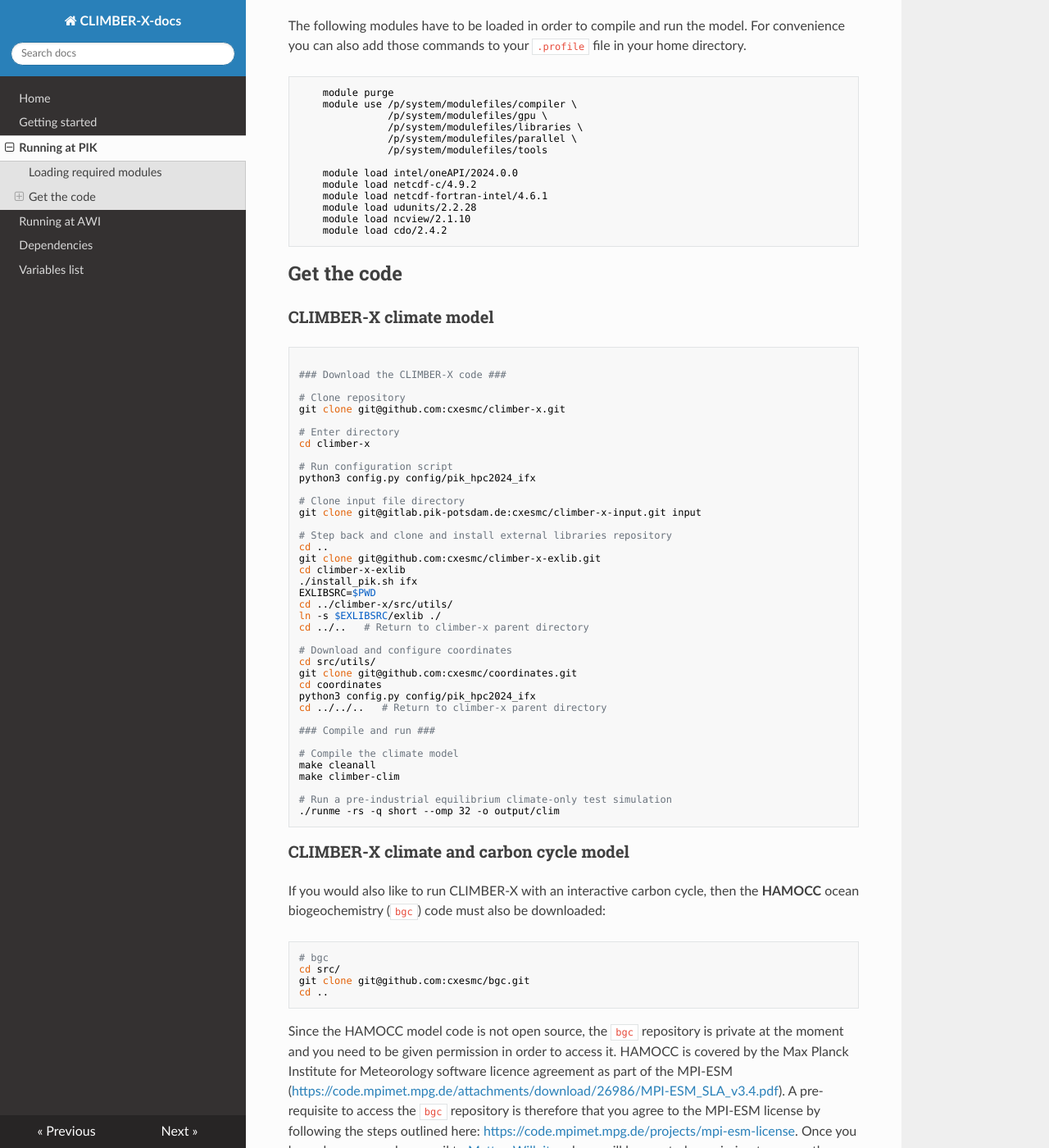
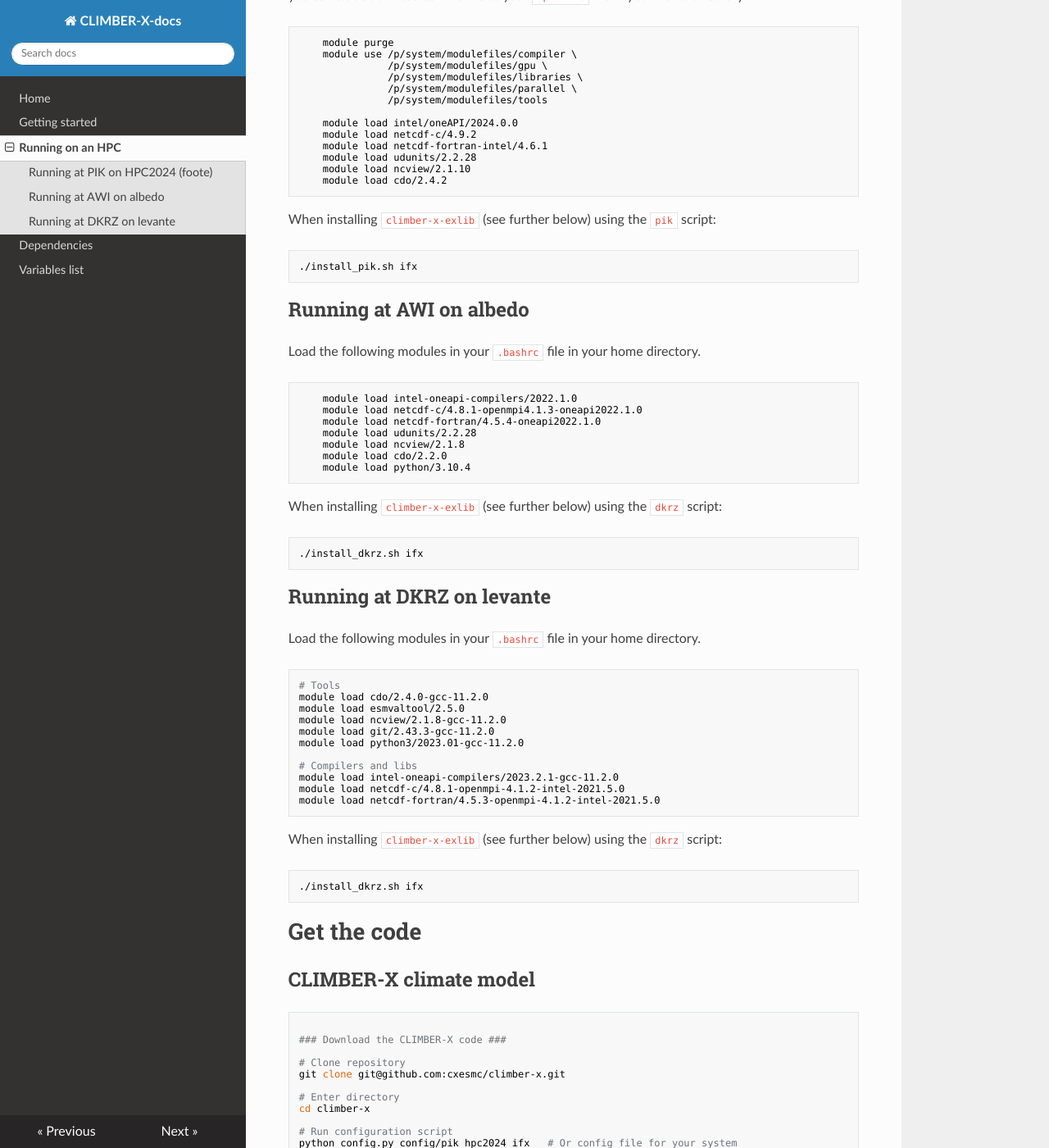
Before and after one commit to cxesmc/climber-docs, an MkDocs documentation site: the page built from docs/running-on-hpc.md, in a window 1280 px wide and 1400 px high, scrolled down 305 px. Shown: the whole window at 82% size. Built offline with MkDocs 1.6.1, drawn with Linux system fonts in a browser that asks for light colours; nearby versions of some CDN libraries; some of the changed text lies outside the part shown.

Commit message:
Updated running documentation for HPCs - condensed to one file.

````diff
--- a/docs/running-at-pik.md
+++ b/docs/running-on-hpc.md
@@ -1,8 +1,8 @@
-# Running CLIMBER-X on the HPC2024 (FOOTE) at PIK
+running-on-hpc
 
-Here you can find the basic information and steps needed to get **CLIMBER-X** running on the HPC2024 (FOOTE) at PIK.
+# Notes for specific systems
 
-## Loading required modules
+## Running at PIK on HPC2024 (foote)
 
 The following modules have to be loaded in order to compile and run the model.
 For convenience you can also add those commands to your `.profile` file in your home directory.
@@ -23,9 +23,59 @@ For convenience you can also add those commands to your `.profile` file in your
     module load cdo/2.4.2
 ```
 
-## Get the code
+When installing `climber-x-exlib` (see further below) using the `pik` script:
 
-### CLIMBER-X climate model
+```bash
+./install_pik.sh ifx
+```
+
+## Running at AWI on albedo
+
+Load the following modules in your `.bashrc` file in your home directory.
+
+```bash
+    module load intel-oneapi-compilers/2022.1.0
+    module load netcdf-c/4.8.1-openmpi4.1.3-oneapi2022.1.0
+    module load netcdf-fortran/4.5.4-oneapi2022.1.0
+    module load udunits/2.2.28
+    module load ncview/2.1.8
+    module load cdo/2.2.0
+    module load python/3.10.4
+```
+
+When installing `climber-x-exlib` (see further below) using the `dkrz` script:
+
+```bash
+./install_dkrz.sh ifx
+```
+
+## Running at DKRZ on levante
+
+Load the following modules in your `.bashrc` file in your home directory.
+
+```bash
+# Tools
+module load cdo/2.4.0-gcc-11.2.0
+module load esmvaltool/2.5.0
+module load ncview/2.1.8-gcc-11.2.0
+module load git/2.43.3-gcc-11.2.0
+module load python3/2023.01-gcc-11.2.0
+
+# Compilers and libs
+module load intel-oneapi-compilers/2023.2.1-gcc-11.2.0
+module load netcdf-c/4.8.1-openmpi-4.1.2-intel-2021.5.0
+module load netcdf-fortran/4.5.3-openmpi-4.1.2-intel-2021.5.0
+```
+
+When installing `climber-x-exlib` (see further below) using the `dkrz` script:
+
+```bash
+./install_dkrz.sh ifx
+```
+
+# Get the code
+
+## CLIMBER-X climate model
 
 ```bash
 
@@ -38,7 +88,7 @@ git clone git@github.com:cxesmc/climber-x.git
 cd climber-x
 
 # Run configuration script
-python3 config.py config/pik_hpc2024_ifx
+python config.py config/pik_hpc2024_ifx   # Or config file for your system
 
 # Clone input file directory
 git clone git@gitlab.pik-potsdam.de:cxesmc/climber-x-input.git input
@@ -47,7 +97,7 @@ git clone git@gitlab.pik-potsdam.de:cxesmc/climber-x-input.git input
 cd ..
 git clone git@github.com:cxesmc/climber-x-exlib.git
 cd climber-x-exlib
-./install_pik.sh ifx
+./install_pik.sh ifx   # Use install_dkrz.sh as needed
 EXLIBSRC=$PWD
 cd ../climber-x/src/utils/
 ln -s $EXLIBSRC/exlib ./
@@ -57,7 +107,7 @@ cd ../..   # Return to climber-x parent directory
 cd src/utils/
 git clone git@github.com:cxesmc/coordinates.git
 cd coordinates
-python3 config.py config/pik_hpc2024_ifx
+python3 config.py config/pik_hpc2024_ifx   # Or config file for your system
 cd ../../..   # Return to climber-x parent directory
 
 ### Compile and run ###
@@ -65,6 +115,13 @@ cd ../../..   # Return to climber-x parent directory
 # Compile the climate model
 make cleanall
 make climber-clim
+
+# Set up your `runme` config file for your system
+cp .runme/runme_config .runme_config
+# - Edit hpc and account name to match your settings
+
+# Make sure to install the `runner` package too
+pip install https://github.com/cxesmc/runner/archive/refs/heads/master.zip
 
 # Run a pre-industrial equilibrium climate-only test simulation
 ./runme -rs -q short --omp 32 -o output/clim
@@ -81,6 +138,7 @@ cd src/
 git clone git@github.com:cxesmc/bgc.git
 cd ..
 ```
+
 Since the HAMOCC model code is not open source, the `bgc` repository is private at the moment and
 you need to be given permission in order to access it. HAMOCC is covered by the Max Planck Institute for
 Meteorology software licence agreement as part of the MPI-ESM ([https://code.mpimet.mpg.de/attachments/download/26986/MPI-ESM_SLA_v3.4.pdf](https://code.mpimet.mpg.de/attachments/download/26986/MPI-ESM_SLA_v3.4.pdf)).
@@ -109,7 +167,7 @@ cd src
 git clone git@github.com:palma-ice/yelmo.git
 cd yelmo
 git checkout climber-x  # Get climber-x branch
-python3 config.py config/pik_hpc2024_ifx
+python3 config.py config/pik_hpc2024_ifx   # Or config file for your system
 cd ../..
 
 # vilma
--- a/mkdocs.yml
+++ b/mkdocs.yml
@@ -2,8 +2,7 @@ site_name: CLIMBER-X-docs
 nav:
     - Home: index.md
     - Getting started: getting-started.md
-    - Running at PIK: running-at-pik.md
-    - Running at AWI: running-at-awi.md
+    - Running on an HPC: running-on-hpc.md
     - Dependencies: dependencies.md
     - Variables list: var-list.md
 #theme: mkdocs
````
Also changed, not shown: other parts of docs/running-on-hpc.md (+3 -3 lines), docs/running-at-awi.md (deleted, +0 -26 lines), docs/running-at-pik_old.md (deleted, +0 -133 lines).
